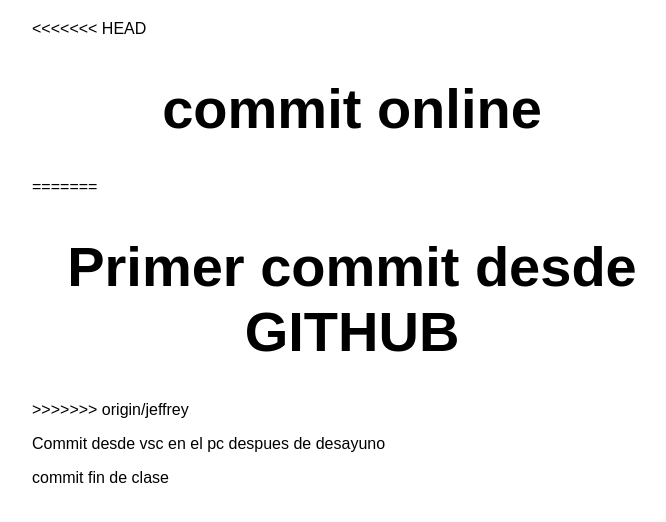
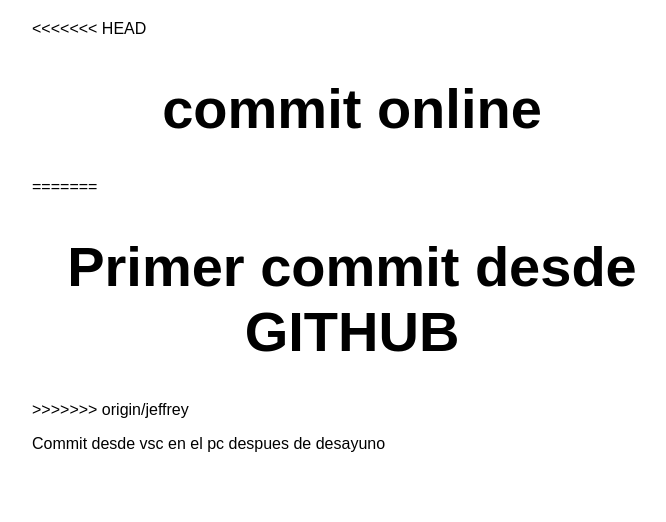
Before and after one commit to jbedoyapformacion/vanilla-basic-1, a website: page src/index.html in a window 1280 px wide. Shown: the whole page, without its empty margins (288-954 px from the left). Drawn offline with Linux system fonts and the light colour scheme.

Commit message:
inicio de ejemplo

```diff
--- a/src/index.html
+++ b/src/index.html
@@ -16,7 +16,7 @@
     <h1>Primer commit desde GITHUB</h1>
 >>>>>>> origin/jeffrey
     <p>Commit desde vsc en el pc despues de desayuno</p>
-    <p>commit fin de clase</p>
+
   </main>
 </body>
 
```
